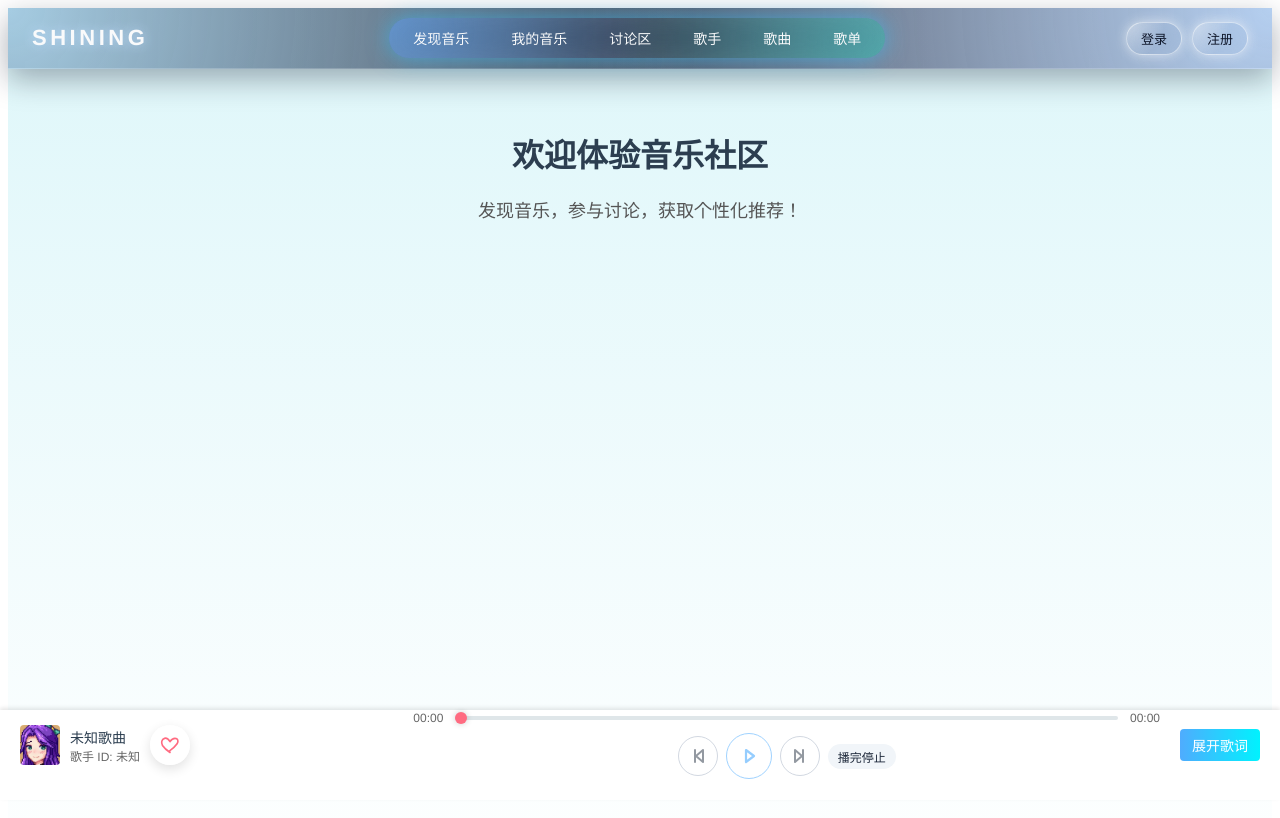
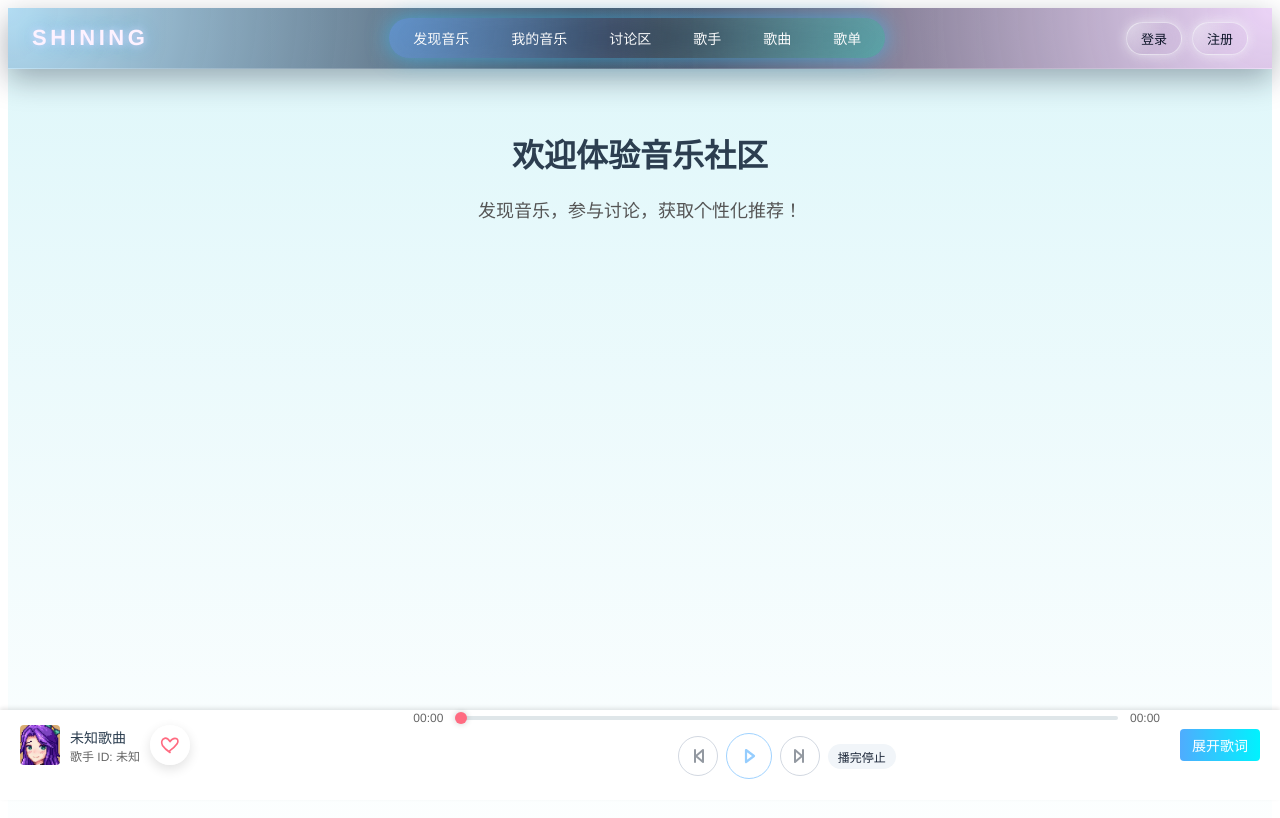
Before and after one commit to Nanami131/Shining-music, a Vue app in the folder shining-ui/: page / in a window 1280 px wide. Shown: the top 818 px of the page. Built offline with nearby package versions, Linux system fonts and the light colour scheme.

Commit message:
顶部栏美化

```diff
--- a/shining-ui/src/components/Header.vue
+++ b/shining-ui/src/components/Header.vue
@@ -114,9 +114,10 @@ export default {
   justify-content: space-between;
   align-items: center;
   padding: 10px 24px;
-  background: radial-gradient(circle at 0% 0%, rgba(186, 230, 253, 0.85), transparent 55%),
-              radial-gradient(circle at 100% 0%, rgba(191, 219, 254, 0.9), transparent 55%),
-              linear-gradient(90deg, rgba(15, 23, 42, 0.85), rgba(15, 23, 42, 0.7));
+  background:
+    radial-gradient(circle at 0% 0%, rgba(186, 230, 253, 0.95), transparent 55%),
+    radial-gradient(circle at 100% 0%, rgba(244, 219, 255, 0.95), transparent 55%),
+    linear-gradient(90deg, rgba(15, 23, 42, 0.92), rgba(15, 23, 42, 0.78));
   backdrop-filter: blur(14px);
   border-bottom: 1px solid rgba(255, 255, 255, 0.18);
   box-shadow: 0 10px 30px rgba(15, 23, 42, 0.35);
@@ -127,8 +128,10 @@ export default {
   font-weight: 700;
   letter-spacing: 0.16em;
   text-transform: uppercase;
-  color: #f9fafb;
-  text-shadow: 0 0 12px rgba(191, 219, 254, 0.9);
+  color: #fdf2ff;
+  text-shadow:
+    0 0 8px rgba(244, 219, 255, 0.9),
+    0 0 16px rgba(56, 189, 248, 0.7);
 }
 .nav {
   display: flex;
@@ -162,9 +165,27 @@ export default {
   transition: opacity 0.25s ease, transform 0.25s ease;
   z-index: -1;
 }
+.nav-item::after {
+  content: '';
+  position: absolute;
+  left: 18%;
+  right: 18%;
+  bottom: -4px;
+  height: 3px;
+  border-radius: 999px;
+  background: linear-gradient(90deg, rgba(56, 189, 248, 0.0), rgba(96, 165, 250, 0.9), rgba(251, 113, 133, 0.0));
+  opacity: 0;
+  transform: scaleX(0.6);
+  transition: opacity 0.25s ease, transform 0.25s ease;
+  pointer-events: none;
+}
 .nav-item:hover::before {
   opacity: 1;
   transform: scale(1.06);
+}
+.nav-item:hover::after {
+  opacity: 1;
+  transform: scaleX(1);
 }
 .nav-item:hover {
   color: #0f172a;
```
